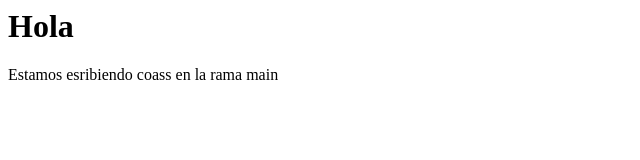
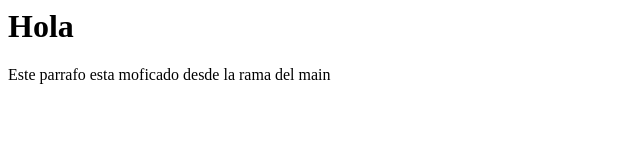
Before and after one commit to Erick0607/PruebasHerramientas, a plain HTML site: page index.html in a window 1280 px wide. Shown: the full height of the page, 0-640 px from the left. Drawn offline with Linux system fonts and the light colour scheme.

Commit message:
modificamos el main

```diff
--- a/index.html
+++ b/index.html
@@ -2,7 +2,8 @@
     <body>
         <h1>Hola</h1>
         <div>
-            <p> Estamos esribiendo coass en la rama main</p>
+            <p>Este parrafo esta moficado desde la rama del main</p>
+
         </div>
 
     </body>
```
